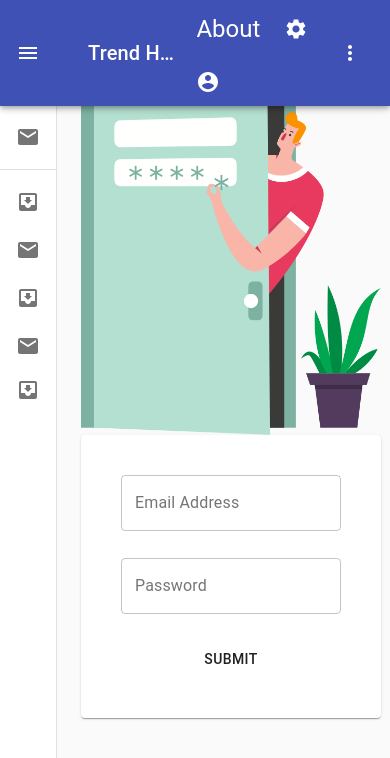
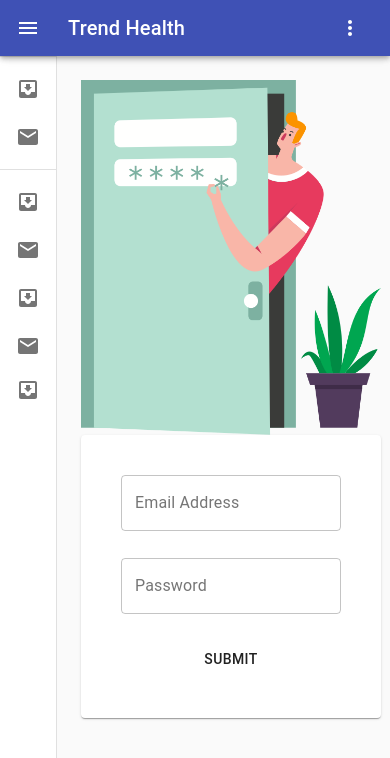
Before and after one commit to davidchanho/project3, a React (Create React App) app in the folder client/: page /Login in a window 390 px wide. Shown: the top 758 px of the page. Built offline with nearby package versions, Linux system fonts and the light colour scheme.

Commit message:
re add mobile function to navbar

```diff
--- a/client/src/components/Menu/Drawer_Menu/index.jsx
+++ b/client/src/components/Menu/Drawer_Menu/index.jsx
@@ -239,7 +239,7 @@ const useStyles = makeStyles(theme => ({
     })
   },
   menuButton: {
-    marginRight: 36
+    marginRight: theme.spacing(2)
   },
   hide: {
     display: 'none'
@@ -267,6 +267,35 @@ const useStyles = makeStyles(theme => ({
       width: theme.spacing(9) + 1
     }
   },
+  inputRoot: {
+    color: 'inherit'
+  },
+  inputInput: {
+    padding: theme.spacing(1, 1, 1, 7),
+    transition: theme.transitions.create('width'),
+    width: '100%',
+    [theme.breakpoints.up('md')]: {
+      width: 200
+    }
+  },
+  sectionDesktop: {
+    display: 'none',
+    [theme.breakpoints.up('md')]: {
+      display: 'flex'
+    }
+  },
+  sectionMobile: {
+    display: 'flex',
+    [theme.breakpoints.up('md')]: {
+      display: 'none'
+    }
+  },
+  title: {
+    display: 'none',
+    [theme.breakpoints.up('sm')]: {
+      display: 'block'
+    }
+  },
   toolbar: {
     display: 'flex',
     alignItems: 'center',
```
